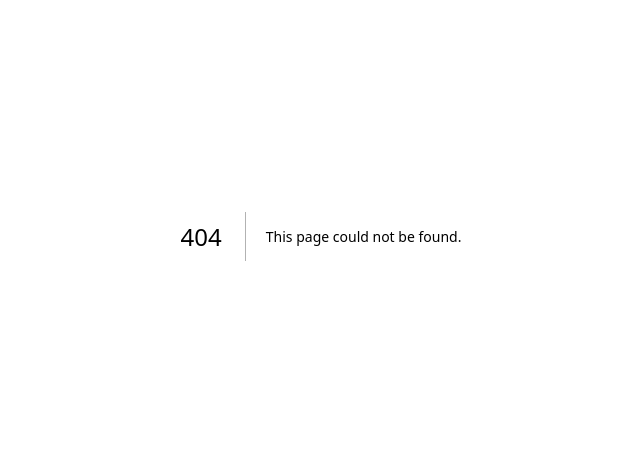
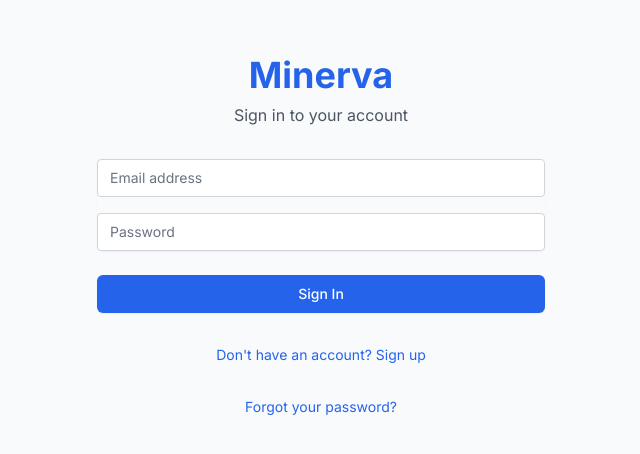
Before and after one commit to seboliver16/expertlink, a Next.js app: page /auth in a window 1280 px wide. Before the commit this address had no page. Shown: the part 164-618 px from the top of the page, without its empty margins (319-959 px from the left). Built offline with nearby package versions, Linux system fonts and the light colour scheme.

Commit message:
auth added

```diff
--- /dev/null
+++ b/src/app/auth/page.tsx
@@ -0,0 +1,129 @@
+"use client";
+
+import { useState } from "react";
+import { auth } from "../firebase.config";
+import {
+  signInWithEmailAndPassword,
+  createUserWithEmailAndPassword,
+  sendPasswordResetEmail,
+} from "firebase/auth";
+import { useRouter } from "next/navigation";
+
+export default function Auth() {
+  const [email, setEmail] = useState("");
+  const [password, setPassword] = useState("");
+  const [error, setError] = useState("");
+  const [isSignUp, setIsSignUp] = useState(false);
+  const [resetPassword, setResetPassword] = useState(false);
+  const [message, setMessage] = useState("");
+  const router = useRouter();
+
+  const handleSignIn = async (e: React.FormEvent) => {
+    e.preventDefault();
+    setError("");
+    setMessage("");
+    try {
+      if (isSignUp) {
+        await createUserWithEmailAndPassword(auth, email, password);
+        setMessage("Account created successfully! Please sign in.");
+        setIsSignUp(false);
+      } else {
+        await signInWithEmailAndPassword(auth, email, password);
+        router.push("/search");
+      }
+    } catch (err) {
+      setError(err instanceof Error ? err.message : "Failed to authenticate.");
+    }
+  };
+
+  const handleResetPassword = async (e: React.FormEvent) => {
+    e.preventDefault();
+    setError("");
+    setMessage("");
+    try {
+      await sendPasswordResetEmail(auth, email);
+      setMessage("Password reset email sent. Please check your inbox.");
+      setResetPassword(false);
+    } catch (err) {
+      setError(err instanceof Error ? err.message : "Failed to reset password.");
+    }
+  };
+
+  return (
+    <main className="flex min-h-screen items-center justify-center bg-gray-50 p-8">
+      <div className="max-w-md w-full space-y-8">
+        <div className="text-center">
+          <h1 className="text-4xl font-bold text-blue-600">Minerva</h1>
+          <p className="mt-2 text-gray-600">
+            {resetPassword ? "Reset your password" : isSignUp ? "Create an account" : "Sign in to your account"}
+          </p>
+        </div>
+        {error && <p className="text-red-600 text-center">{error}</p>}
+        {message && <p className="text-green-600 text-center">{message}</p>}
+        <form onSubmit={resetPassword ? handleResetPassword : handleSignIn} className="mt-8 space-y-6">
+          <div className="rounded-md shadow-sm">
+            <div className="mb-4">
+              <label htmlFor="email-address" className="sr-only">Email address</label>
+              <input
+                id="email-address"
+                name="email"
+                type="email"
+                autoComplete="email"
+                required
+                value={email}
+                onChange={(e) => setEmail(e.target.value)}
+                className="appearance-none rounded w-full px-3 py-2 border border-gray-300 placeholder-gray-500 text-gray-900 focus:outline-none focus:ring-blue-500 focus:border-blue-500 sm:text-sm"
+                placeholder="Email address"
+              />
+            </div>
+            {!resetPassword && (
+              <div>
+                <label htmlFor="password" className="sr-only">Password</label>
+                <input
+                  id="password"
+                  name="password"
+                  type="password"
+                  autoComplete="current-password"
+                  required
+                  value={password}
+                  onChange={(e) => setPassword(e.target.value)}
+                  className="appearance-none rounded w-full px-3 py-2 border border-gray-300 placeholder-gray-500 text-gray-900 focus:outline-none focus:ring-blue-500 focus:border-blue-500 sm:text-sm"
+                  placeholder="Password"
+                />
+              </div>
+            )}
+          </div>
+          <div>
+            <button
+              type="submit"
+              className="w-full flex justify-center py-2 px-4 border border-transparent rounded-md shadow-sm text-sm font-medium text-white bg-blue-600 hover:bg-blue-700 focus:outline-none"
+            >
+              {resetPassword ? "Send Reset Email" : isSignUp ? "Sign Up" : "Sign In"}
+            </button>
+          </div>
+        </form>
+        {!resetPassword && (
+          <div className="text-sm text-center">
+            <button
+              onClick={() => setIsSignUp(!isSignUp)}
+              className="text-blue-600 hover:underline"
+            >
+              {isSignUp ? "Already have an account? Sign in" : "Don't have an account? Sign up"}
+            </button>
+          </div>
+        )}
+        <div className="text-sm text-center">
+          <button
+            onClick={() => {
+              setResetPassword(!resetPassword);
+              setIsSignUp(false);
+            }}
+            className="text-blue-600 hover:underline"
+          >
+            {resetPassword ? "Back to Sign In" : "Forgot your password?"}
+          </button>
+        </div>
+      </div>
+    </main>
+  );
+}
--- a/src/app/firebase.config.ts
+++ b/src/app/firebase.config.ts
@@ -1,6 +1,6 @@
 import { initializeApp } from 'firebase/app';
 import { getFirestore } from 'firebase/firestore';
-
+import { getAuth } from 'firebase/auth';
 
 const firebaseConfig = {
   apiKey: "AIzaSyA14LUJlrrF9qjTs_sdSKWoxcr4Nbmo4Yk",
@@ -12,8 +12,9 @@ const firebaseConfig = {
   measurementId: "G-YL2DDQBBTG"
 };
 
-
+// Initialize Firebase
 const app = initializeApp(firebaseConfig);
 const db = getFirestore(app);
+const auth = getAuth(app); // Initialize Firebase Authentication
 
-export { db };
+export { db, auth, app };
--- a/src/app/page.tsx
+++ b/src/app/page.tsx
@@ -1,7 +1,30 @@
+"use client"
+
 import Image from "next/image";
-import Link from "next/link";
+import { useEffect, useState } from "react";
+import { auth } from "../app/firebase.config";
+import { onAuthStateChanged } from "firebase/auth";
+import { useRouter } from "next/navigation";
 
 export default function Home() {
+  const [isLoggedIn, setIsLoggedIn] = useState(false);
+  const router = useRouter();
+
+  useEffect(() => {
+    const unsubscribe = onAuthStateChanged(auth, (user) => {
+      setIsLoggedIn(!!user);
+    });
+    return () => unsubscribe();
+  }, []);
+
+  const handleGetStarted = () => {
+    if (isLoggedIn) {
+      router.push("/search");
+    } else {
+      router.push("/auth");
+    }
+  };
+
   return (
     <main className="flex min-h-screen flex-col items-center justify-between bg-gray-50 p-8">
       {/* Header Section */}
@@ -10,7 +33,7 @@ export default function Home() {
           <Image src="/Minerva.svg" alt="Minerva Logo" width={50} height={50} />
           <h1 className="text-4xl font-bold text-blue-600">Minerva</h1>
         </div>
-        <nav className="flex gap-10">
+        <nav className="hidden md:flex gap-10">
           <a href="#features" className="text-lg text-gray-700 hover:text-blue-600 transition">
             Features
           </a>
@@ -31,11 +54,12 @@ export default function Home() {
         <p className="text-lg text-gray-600 max-w-2xl mb-12">
           Connect with top industry professionals, send tailored forms, and create project collaborations effortlessly. Modeled after leading firms like AlphaSights and GLG.
         </p>
-        <Link href="/search">
-          <span className="bg-gradient-to-r from-blue-500 to-blue-700 text-white px-10 py-4 rounded-full shadow-lg hover:shadow-xl hover:scale-105 transition-transform">
-            Get Started
-          </span>
-        </Link>
+        <button
+          onClick={handleGetStarted}
+          className="bg-gradient-to-r from-blue-500 to-blue-700 text-white px-10 py-4 rounded-full shadow-lg hover:shadow-xl hover:scale-105 transition-transform"
+        >
+          Get Started
+        </button>
       </section>
 
       {/* Features Section */}
@@ -43,25 +67,19 @@ export default function Home() {
         <h3 className="text-3xl font-bold text-gray-800 mb-10 text-center">Features</h3>
         <div className="grid grid-cols-1 md:grid-cols-2 lg:grid-cols-3 gap-10">
           <div className="rounded-lg border border-gray-200 p-6 hover:shadow-lg transition">
-            <h4 className="text-2xl font-semibold text-blue-600 mb-4">
-              Expert Matching
-            </h4>
+            <h4 className="text-2xl font-semibold text-blue-600 mb-4">Expert Matching</h4>
             <p className="text-gray-600">
               Leverage our algorithm to find the most suitable experts for your specific project needs.
             </p>
           </div>
           <div className="rounded-lg border border-gray-200 p-6 hover:shadow-lg transition">
-            <h4 className="text-2xl font-semibold text-blue-600 mb-4">
-              Custom Forms
-            </h4>
+            <h4 className="text-2xl font-semibold text-blue-600 mb-4">Custom Forms</h4>
             <p className="text-gray-600">
               Create customized forms to gather detailed insights and requirements from potential experts.
             </p>
           </div>
           <div className="rounded-lg border border-gray-200 p-6 hover:shadow-lg transition">
-            <h4 className="text-2xl font-semibold text-blue-600 mb-4">
-              Project Management
-            </h4>
+            <h4 className="text-2xl font-semibold text-blue-600 mb-4">Project Management</h4>
             <p className="text-gray-600">
               Manage projects efficiently with our intuitive tools and keep track of all expert interactions.
             </p>
```
